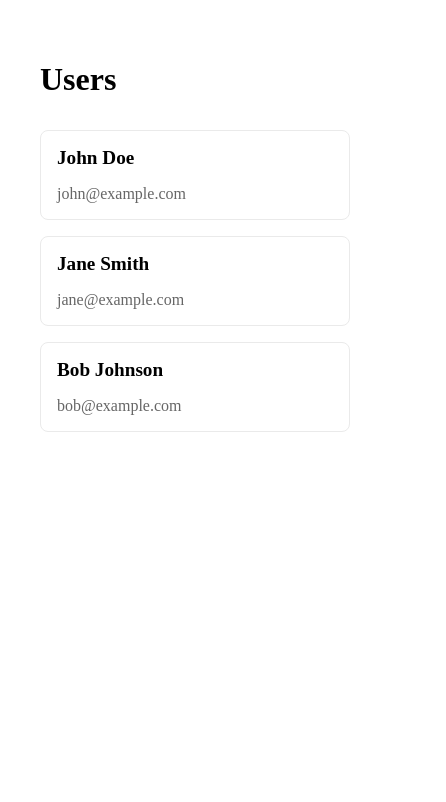
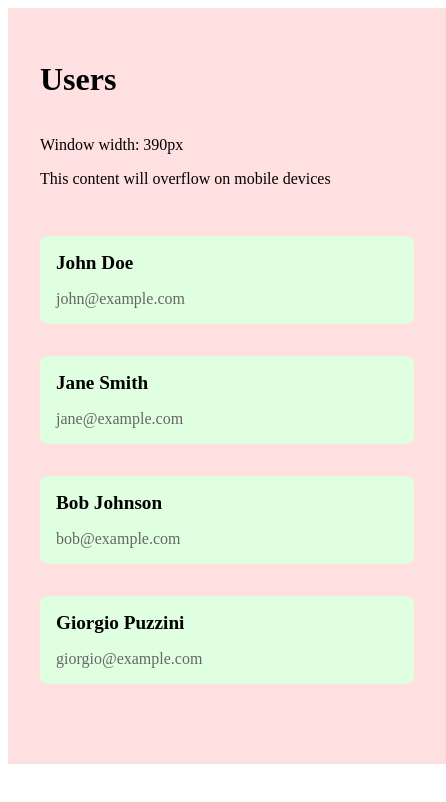
Before and after one commit to buildo/nextjs-playwright-browserstack-template, a Next.js app: page /users in a window 390 px wide. Shown: the top 802 px of the page, 446 px wide, since content can reach past the window. Built offline with nearby package versions, Linux system fonts and the light colour scheme.

Commit message:
overflow case testing

```diff
--- a/src/pages/users.tsx
+++ b/src/pages/users.tsx
@@ -1,6 +1,7 @@
-import { useState } from "react";
+import { useState, useEffect } from "react";
 import styles from "../styles/Users.module.css";
 import { GetStaticProps } from "next";
+import Head from "next/head";
 
 type User = {
   id: number;
@@ -18,6 +19,7 @@ export const getStaticProps: GetStaticProps<UsersPageProps> = async () => {
     { id: 1, name: "John Doe", email: "john@example.com" },
     { id: 2, name: "Jane Smith", email: "jane@example.com" },
     { id: 3, name: "Bob Johnson", email: "bob@example.com" },
+    { id: 4, name: "Giorgio Puzzini", email: "giorgio@example.com" },
   ];
 
   return {
@@ -29,18 +31,45 @@ export const getStaticProps: GetStaticProps<UsersPageProps> = async () => {
 
 export default function UsersPage({ initialUsers }: UsersPageProps) {
   const [users] = useState<User[]>(initialUsers);
+  const [windowWidth, setWindowWidth] = useState<number>(0);
 
+  useEffect(() => {
+    // Update window width on client side
+    if (typeof window !== "undefined") {
+      setWindowWidth(window.innerWidth);
+
+      const handleResize = () => {
+        setWindowWidth(window.innerWidth);
+      };
+
+      window.addEventListener("resize", handleResize);
+      return () => window.removeEventListener("resize", handleResize);
+    }
+  }, []);
   return (
+    <>
+      <Head>
+        <meta name="viewport" content="width=device-width, maximum-scale=1.0" />
+      </Head>
       <div className={styles.container}>
         <h1>Users</h1>
-      <ul className={styles.userList}>
+        <div className={styles.debugInfo}>
+          <p>Window width: {windowWidth}px</p>
+          <p>This content will overflow on mobile devices</p>
+        </div>
+        <div className={styles.userList}>
           {users.map((user) => (
-          <li key={user.id} className={styles.userItem}>
+            <div
+              key={user.id}
+              data-testid={"user" + user.id}
+              className={styles.userItem}
+            >
               <h2>{user.name}</h2>
               <p>{user.email}</p>
-          </li>
+            </div>
           ))}
-      </ul>
         </div>
+      </div>
+    </>
   );
 }
--- a/src/styles/Users.module.css
+++ b/src/styles/Users.module.css
@@ -1,21 +1,49 @@
 .container {
   padding: 2rem;
-  max-width: 800px;
+  max-width: 100%;
   margin: 0 auto;
+  display: flex;
+  flex-direction: column;
+  overflow-x: hidden;
+}
+
+@media (max-width: 600px) {
+  .container {
+    width: 600px; /* Fixed width that will cause overflow */
+    margin: 0;
+    overflow-x: hidden;
+    background-color: #ffe0e0; /* Visual indicator */
+  }
 }
 
 .userList {
-  list-style: none;
+  display: flex;
+  flex-wrap: wrap;
+  gap: 1rem;
   padding: 0;
   margin: 2rem 0;
 }
 
+@media (max-width: 600px) {
+  .userList {
+    flex-direction: column;
+    width: 100%;
+  }
+}
+
 .userItem {
-  border: 1px solid #eaeaea;
   border-radius: 8px;
   padding: 1rem;
   margin-bottom: 1rem;
   transition: all 0.3s ease;
+  flex: 1;
+  min-width: 200px;
+}
+
+@media (max-width: 600px) {
+  .userItem {
+    background-color: #e0ffe0;
+  }
 }
 
 .userItem:hover {
```
Also changed, not shown: browserstack.yml (+6 -8 lines), playwright.config.ts (+10 -4 lines), tests/fixtures/next-server.ts (deleted, +0 -70 lines), tests/utils/network-mock.ts (deleted, +0 -16 lines), 2 other files (tests, documents, lock files or other folders). Lines whose indentation alone changed are shown as unchanged.
